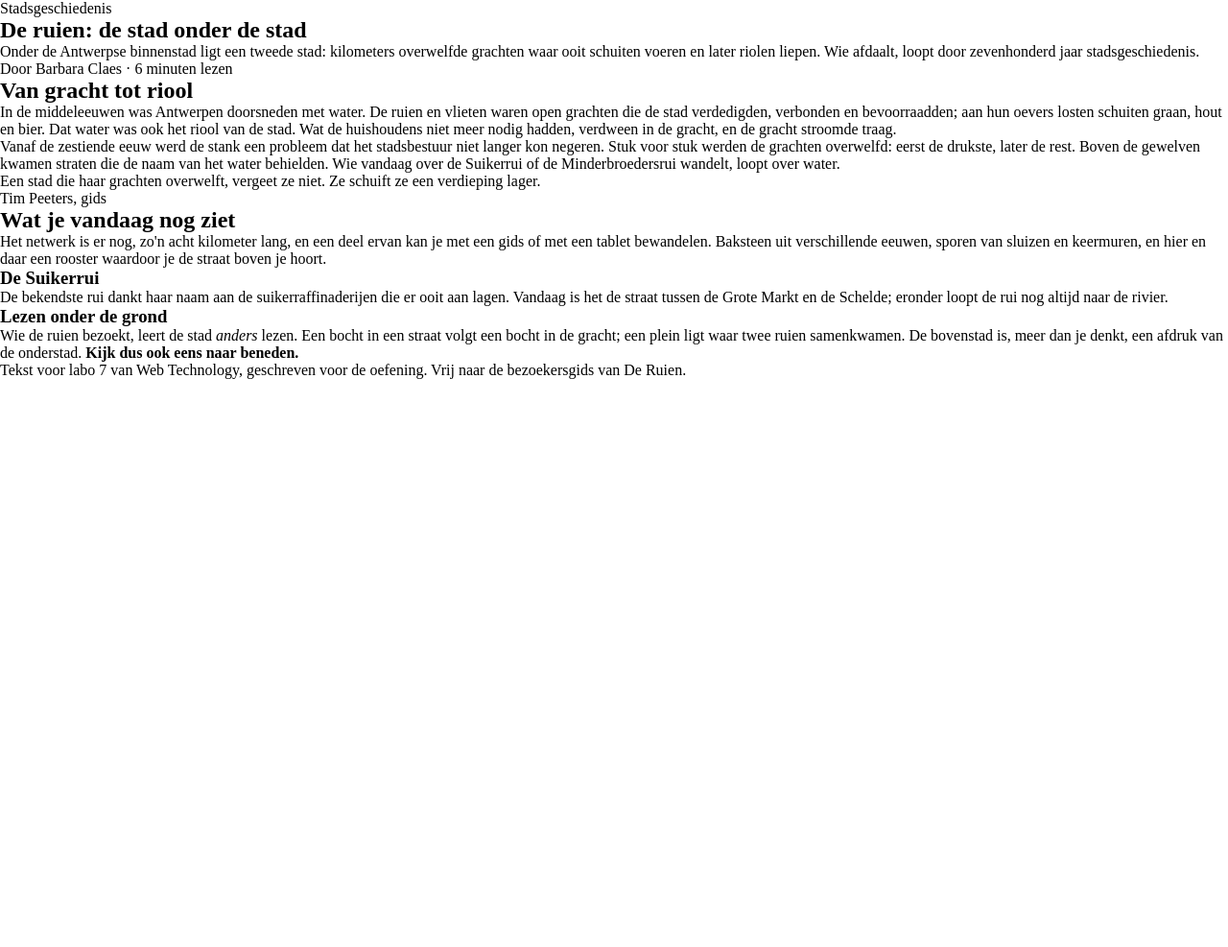
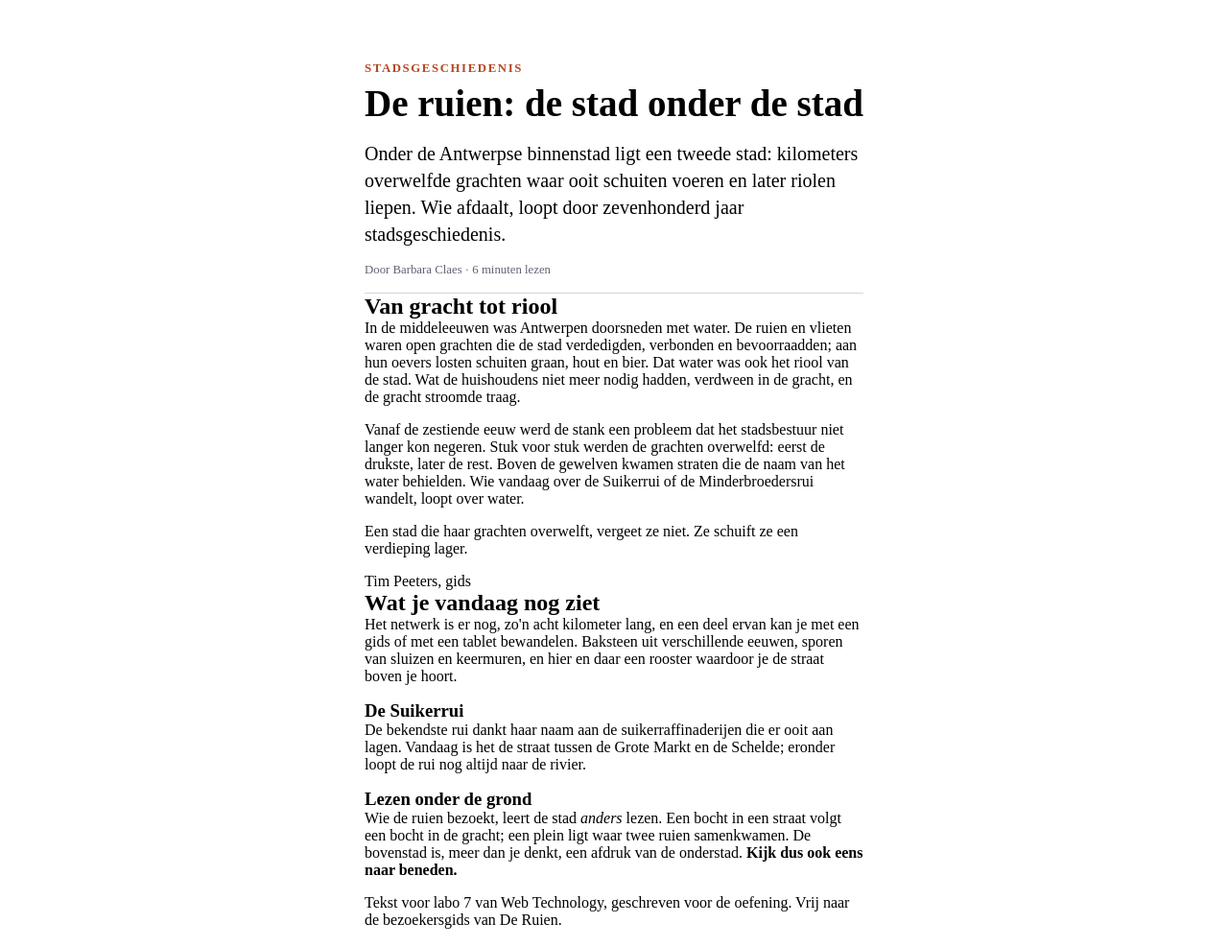
Before and after one commit to SCosaert/webtech, a plain HTML site: page labo-07/leespagina/index.html in a window 1280 px wide. Shown: the whole page at 96% size. Before the commit the page ends 800 px from the top, so only its background shows below. Drawn offline with Linux system fonts and the light colour scheme.

Commit message:
leespagina

```diff
--- a/labo-07/leespagina/css/stijl.css
+++ b/labo-07/leespagina/css/stijl.css
@@ -1,12 +1,91 @@
 /* stijl.css - labo 7, leespagina (reset.css is linked before this file) */
 
 /* === fonts: one @font-face per file in fonts/ (7.2) === */
-
+@font-face {
+    font-family:"Fraunces-italic";
+    src: url(../fonts/fraunces-latin-wght-italic.woff2);
+    font-weight: 100 900;
+    font-display: swap;
+}
+@font-face {
+    font-family:"Fraunces";
+    src: url(../fonts/fraunces-latin-wght-normal.woff2);
+    font-weight: 100 900;
+    font-display: swap;
+}
+@font-face {
+    font-family:"atkinson-italic";
+    src: url(../fonts/atkinson-hyperlegible-latin-400-italic.woff2);
+    font-display: swap;
+}
+@font-face {
+    font-family:"atkinson-400" ;
+    src: url(../fonts/atkinson-hyperlegible-latin-400-normal.woff2);
+    font-display: swap;
+}
+@font-face {
+    font-family:"atkinson-700" ;
+    src: url(../fonts/atkinson-hyperlegible-latin-700-normal.woff2);
+    font-display: swap;
+}
 /* === tokens: type scale, spacing scale, colour roles (7.4, 7.5, 7.7) === */
 :root {
-
+--text-s: 0.8rem;
+--text-m:1rem;
+--text-l:1.25rem;
+--text-xl:1.563;
+--text-xxl:1.953rem;
+--text-xxxl:2.441rem;
+--space-xs:0.25rem;
+--space-s:0.5rem;
+--space-m:1rem;
+--space-l:2rem;
+--space-xl:4rem;
+--color-page:hsl(40 30% 97%);
+--color-ink:hsl(230 25% 15%);
+--color-gedempt:hsl(230 10% 42%);
+--color-accent:hsl(15 70% 42%);
+--color-lijn:hsl(230 15% 85%);
 }
 
 /* === base === */
+body{
+display: grid;
+justify-content: center;
+padding: var(--space-xl)var(--space-m);
+font-size: var(--text-m);
+line-height: var(1.5);
+}
+p{padding-bottom: var(--space-m);}
+.bovenkop{
+    font-size: var(--text-s);
+    color: var(--color-accent);
+    font-weight: bold;
+    text-transform: uppercase;
+    letter-spacing: 0.1rem;
+    padding-bottom:var(--space-s);
+}
+h1{
+    font-size:var(--text-xxxl);
+    font-weight: bold;
+    line-height: 1.1;
+    padding-bottom:var(--space-m);
+    font-family:
+}
+.intro{
+    font-size: var(--text-l);
+    font-family: ;
+    line-height: 1.4;
+    padding-bottom: var(--space-m);
+}
+.meta{
+    font-size: var(--text-s);
+    color: var(--color-gedempt);
+    padding-bottom: var(--space-m);
+    border-bottom: solid 1px var(--color-lijn)
+}
+/* === the article === */
+article{
+    max-width: 65vh;
 
-/* === the article === */
+}
```
